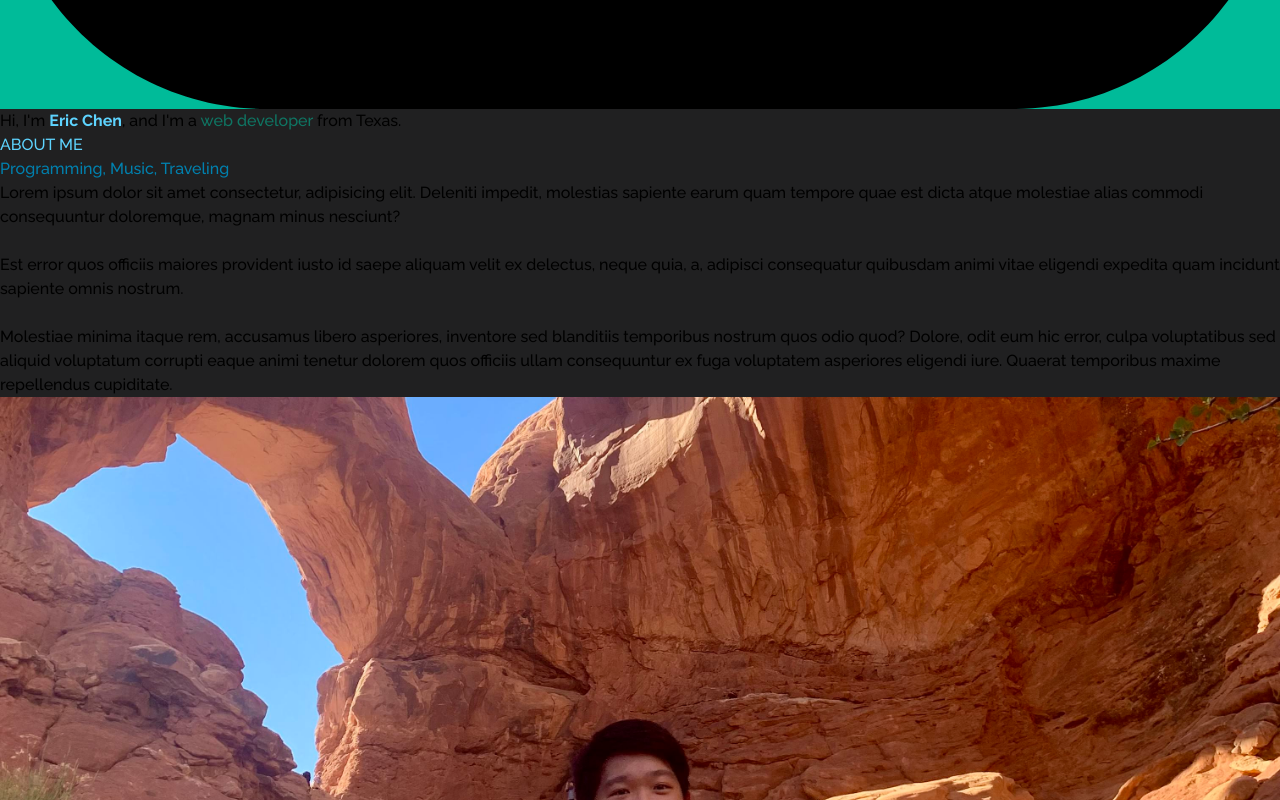
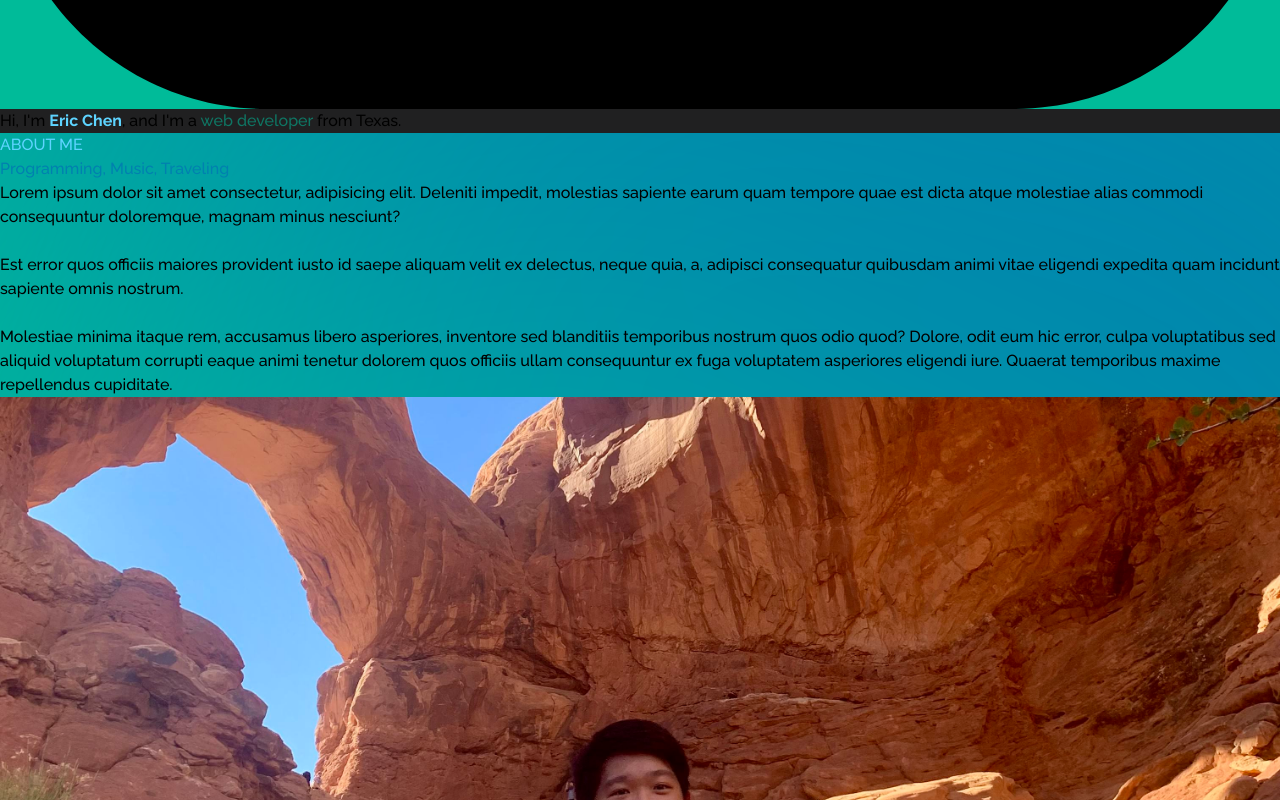
Before and after one commit to brianchen831/Portfolio, a React (Vite) app in the folder Personal/: page / in a window 1280 px wide. Shown: the part 5340-6140 px from the top of the page. Built offline with nearby package versions, Linux system fonts and the light colour scheme.

Commit message:
svg being weird

```diff
--- a/Personal/src/components/About.tsx
+++ b/Personal/src/components/About.tsx
@@ -1,11 +1,10 @@
 import '../index.css';
 import aboutImage from '../assets/aboutImage.jpg';
-import gradient from '../assets/gradientPrimAcc.svg';
 
 function About() {
 
   return (
-    <div id='about' className='h-full w-screen pt-28 pb-28 cBackground flex justify-center flex-col lg:flex-row items-center text-white' style={{ backgroundImage: `url(${gradient}) !important`, backgroundSize: 'cover !important' }}>
+    <div id='about' className='h-full w-screen pt-28 pb-28 cBackground flex justify-center flex-col lg:flex-row items-center text-white' style={{ backgroundImage: `url(/gradientPrimAcc.svg)`, backgroundSize: 'cover' }}>
         <div className='m-10 w-full h-full '>
             <h1 className='m-3 text-5xl font-extrabold secondary'>ABOUT ME</h1>
             <h1 className='m-3 text-xl font-extrabold primary'>Programming, Music, Traveling</h1>
```
Also changed, not shown: Personal/public/gradientPrimAcc.svg (renamed from Personal/src/assets/gradientPrimAcc.svg).
